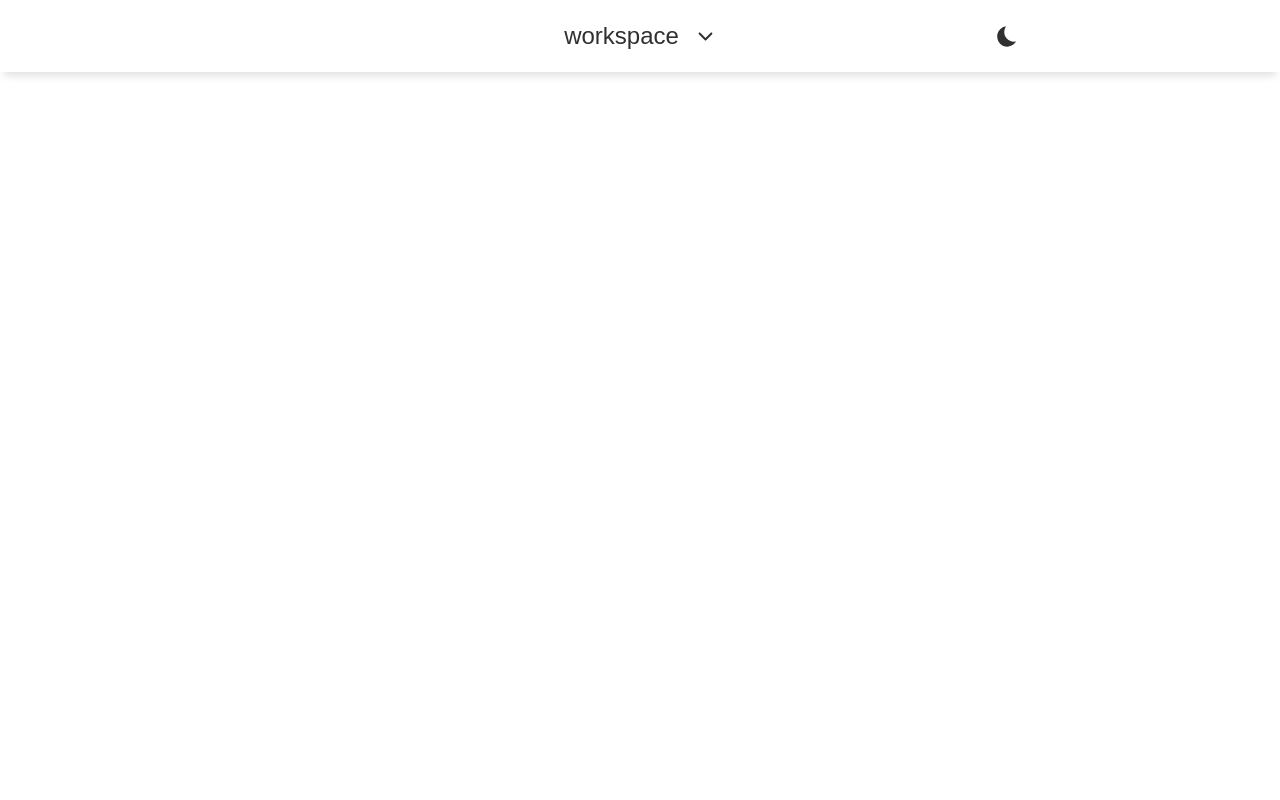
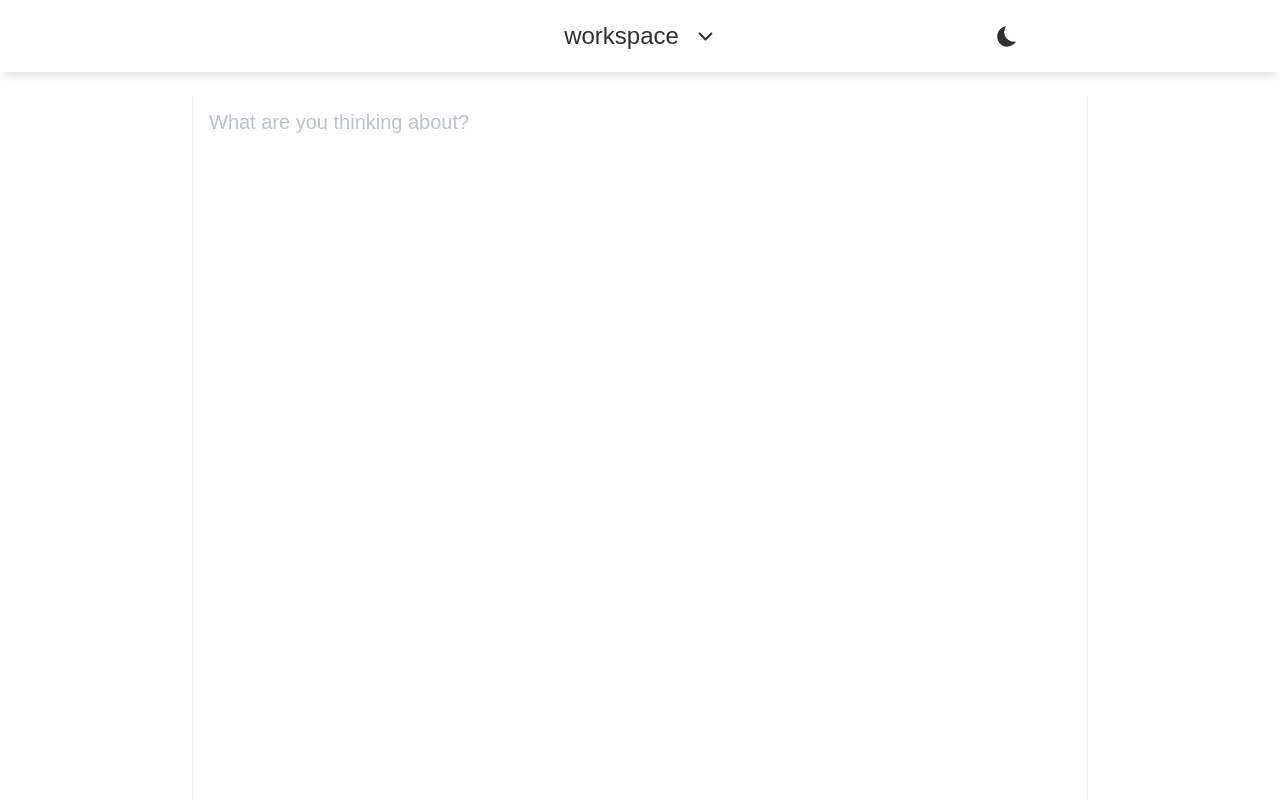
Before and after one commit to sahlamba/workspace, a React (Create React App) app: page / in a window 1280 px wide. Built offline with nearby package versions, Linux system fonts and the light colour scheme; a web font is replaced by a local one.

Commit message:
feat: add draft-js based NoteEditor

```diff
--- a/package.json
+++ b/package.json
@@ -3,6 +3,7 @@
   "version": "0.1.0",
   "private": true,
   "dependencies": {
+    "draft-js": "^0.11.0",
     "react": "^16.9.0",
     "react-dom": "^16.9.0",
     "react-icons": "^3.7.0",
--- a/src/App.tsx
+++ b/src/App.tsx
@@ -1,6 +1,9 @@
+import 'draft-js/dist/Draft.css'
+import './css/App.scss'
+
 import React from 'react'
-import './css/App.scss'
 import { Header } from './components/Header'
+import { NoteEditor } from './components/NoteEditor'
 import { WorkspaceContextProvider } from './context/WorkspaceContext'
 import { DarkModeContextProvider } from './context/DarkModeContext'
 
@@ -10,6 +13,7 @@ export const App = () => {
       <WorkspaceContextProvider>
         <div className="app">
           <Header />
+          <NoteEditor />
         </div>
       </WorkspaceContextProvider>
     </DarkModeContextProvider>
--- /dev/null
+++ b/src/components/NoteEditor.tsx
@@ -0,0 +1,34 @@
+import React, { useState, useEffect } from 'react'
+import { Editor, EditorState } from 'draft-js'
+
+export const NoteEditor = () => {
+  const [editorState, setEditorState] = useState(() =>
+    EditorState.createEmpty(),
+  )
+
+  let editorRef
+  const setEditor = editor => {
+    editorRef = editor
+  }
+  const focusEditor = () => {
+    if (editorRef) {
+      editorRef.focus()
+    }
+  }
+  const onChange = value => setEditorState(value)
+
+  useEffect(() => {
+    focusEditor()
+  }, [])
+
+  return (
+    <div className="note-editor__container" onClick={focusEditor}>
+      <Editor
+        ref={setEditor}
+        placeholder="What are you thinking about?"
+        editorState={editorState}
+        onChange={onChange}
+      />
+    </div>
+  )
+}
--- a/src/css/App.scss
+++ b/src/css/App.scss
@@ -48,10 +48,13 @@ p.text-input-error {
 
 /* Header
 ======================================= */
+$header-height: 72px;
+
 .app-header {
   @include va();
   position: relative;
   width: 100%;
+  height: $header-height;
   padding: 0 20%;
   background-color: $white;
   box-shadow: $generic-box-shadow;
@@ -133,6 +136,7 @@ p.text-input-error {
     background-color: $white;
     box-shadow: rgba(#000000, 0.24) 0px 4px 4px 0px;
     border-top: $generic-border;
+    z-index: 100;
 
     &.dark-mode {
       @include dark-mode-styles();
@@ -170,3 +174,20 @@ p.text-input-error {
     }
   }
 }
+
+/* Note Editor
+======================================= */
+$note-editor-top-margin: 24px;
+
+.note-editor {
+  &__container {
+    width: 70%;
+    min-height: calc(100vh - #{$header-height} - #{$note-editor-top-margin});
+    border-left: $generic-border;
+    border-right: $generic-border;
+    margin: $note-editor-top-margin 15% 0 15%;
+    padding: 16px;
+    font-size: 20px;
+    cursor: text;
+  }
+}
```
